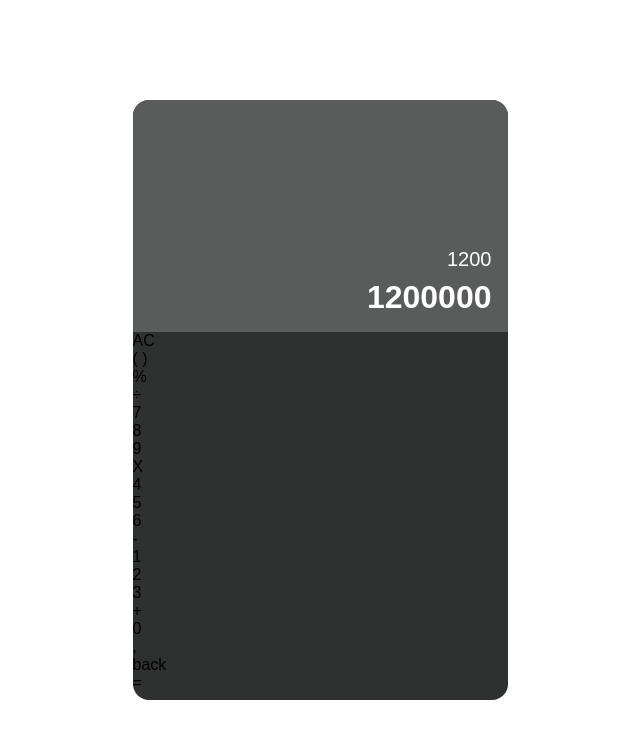
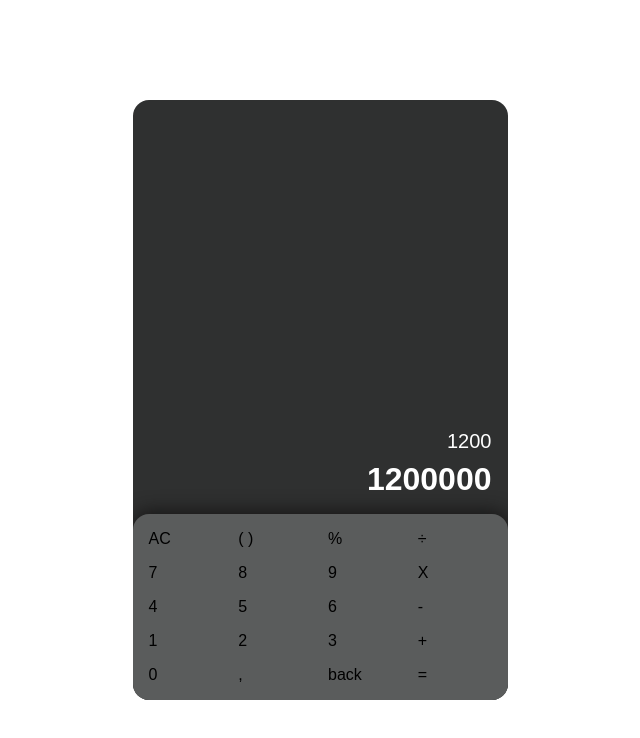
Before and after one commit to FacundoGB/calculator-top-foundations, a plain HTML site: page index.html in a window 1280 px wide. Shown: the whole page, without its empty margins (320-960 px from the left). Drawn offline with Linux system fonts and the light colour scheme.

Commit message:
added key-section style and modified some values

```diff
--- a/stlyes.css
+++ b/stlyes.css
@@ -24,14 +24,13 @@ body {
 }
 .display {
     display: flex;
-    background-color: #5a5c5c;
     min-height: 200px;
     justify-content: flex-end;
     align-items: flex-end;
     color: white;
     text-align: right;
     padding: 1rem;
-    flex-direction: auto;
+    flex: auto;
 }
 
 .display .console {
@@ -41,6 +40,17 @@ body {
 .display .output {
     font-size: 2rem;
     font-weight: 700;
+    width: 100%;
     max-width: 100%;
     overflow: auto;
 }
+
+.key-section {
+    background-color: #5a5c5c;
+    padding: 1rem;
+    border-radius: 1rem 1rem 0 0;
+    display: grid;
+    grid-template-columns: repeat(4, 1fr);
+    grid-gap: 1rem;
+    box-shadow: 0px -3px 18px #171616;
+}
```
